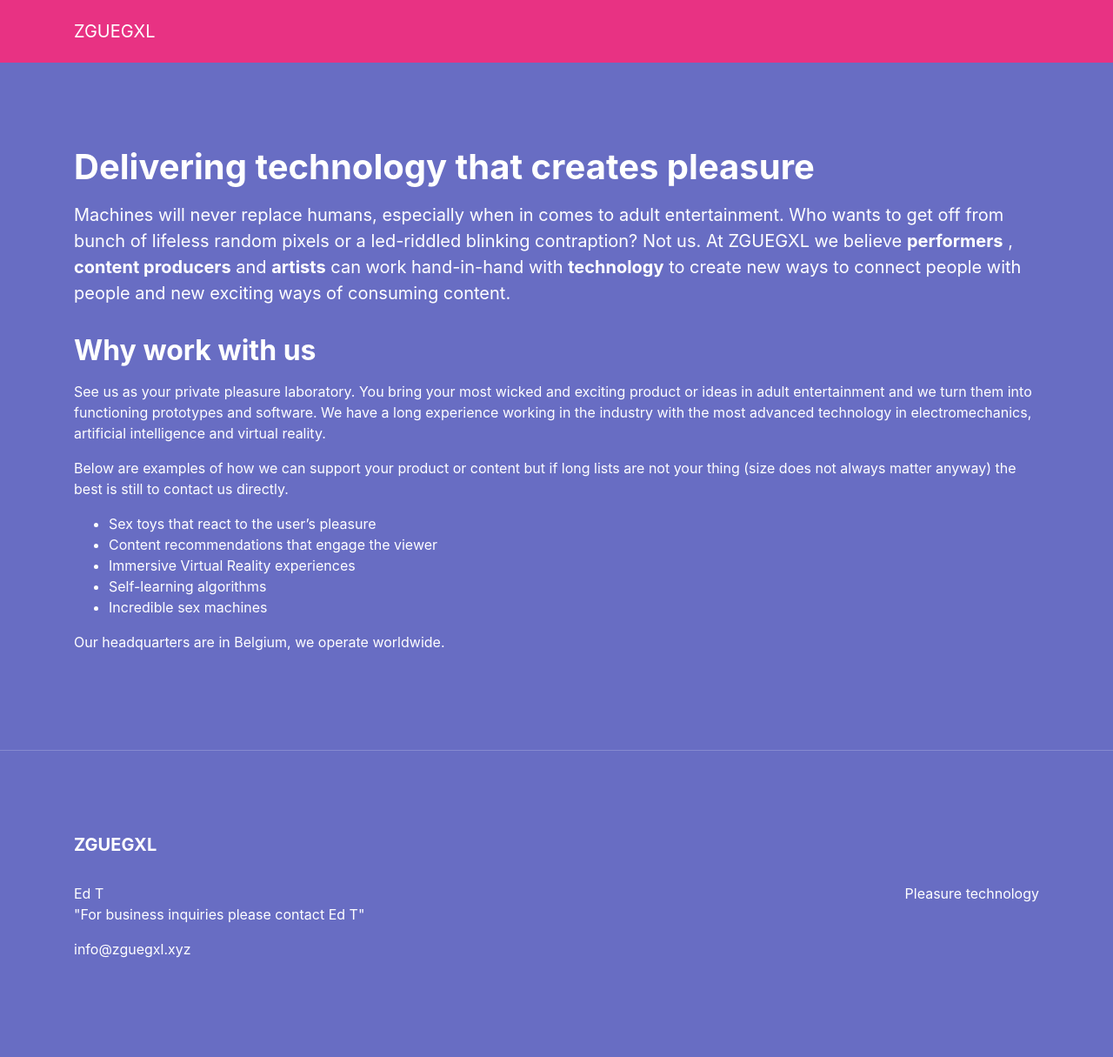
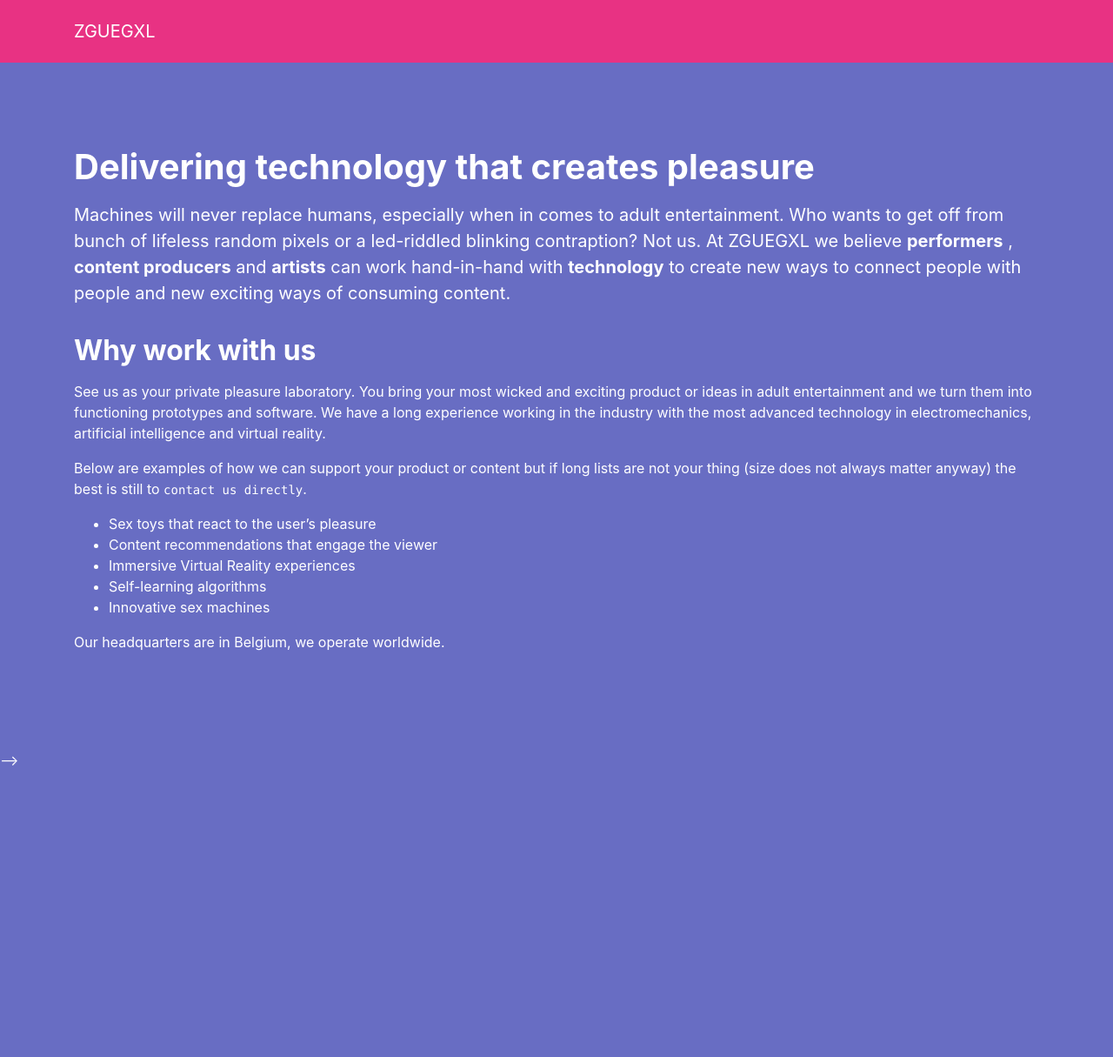
Before and after one commit to nltran/cautious-train, a Jekyll site: the page built from index.md, in a window 1280 px wide. Shown: the whole page at 87% size. Built offline with Jekyll 4.4.1, drawn with Linux system fonts in a browser that asks for light colours; after the commit the page ends 900 px from its top, so only the background shows below that.

Commit message:
refinements

```diff
--- a/_includes/footer.html
+++ b/_includes/footer.html
@@ -17,7 +17,7 @@
           </li>
           {%- if site.email -%}
             <li>
-              <p>"For business inquiries please contact Ed T"</p>
+              <p>"For business inquiries please send an email to"</p>
               <a href="mailto:{{ site.email }}">
                 {{ site.email }}
               </a>
@@ -27,10 +27,10 @@
       </div>
 
 
-      <div class="col-sm text-right">
+      <!-- <div class="col-sm text-right">
         <p>{{- site.description | escape -}}</p>
 
-      </div>
+      </div> -->
 
     </div>
 
--- a/_layouts/default.html
+++ b/_layouts/default.html
@@ -13,7 +13,7 @@
       </div>
     </div>
 
-    {%- include footer.html -%}
+    <!-- {%- include footer.html -%} -->
 
   </body>
 
--- a/index.md
+++ b/index.md
@@ -14,12 +14,12 @@ title: Delivering technology that creates pleasure
 ## Why work with us
 See us as your private pleasure laboratory. You bring your most wicked and exciting product or ideas in adult entertainment and we turn them into functioning prototypes and software. We have a long experience working in the industry with the most advanced technology in electromechanics, artificial intelligence and virtual reality.
 
-Below are examples of how we can support your product or content but if long lists are not your thing (size does not always matter anyway) the best is still to [contact us directly](mailto:ed@zguegxl.xyz).
+Below are examples of how we can support your product or content but if long lists are not your thing (size does not always matter anyway) the best is still to [`contact us directly`](mailto:ed@zguegxl.xyz).
 
 * Sex toys that react to the user's pleasure
 * Content recommendations that engage the viewer
 * Immersive Virtual Reality experiences
 * Self-learning algorithms
-* Incredible sex machines
+* Innovative sex machines
 
 Our headquarters are in Belgium, we operate worldwide.
```
